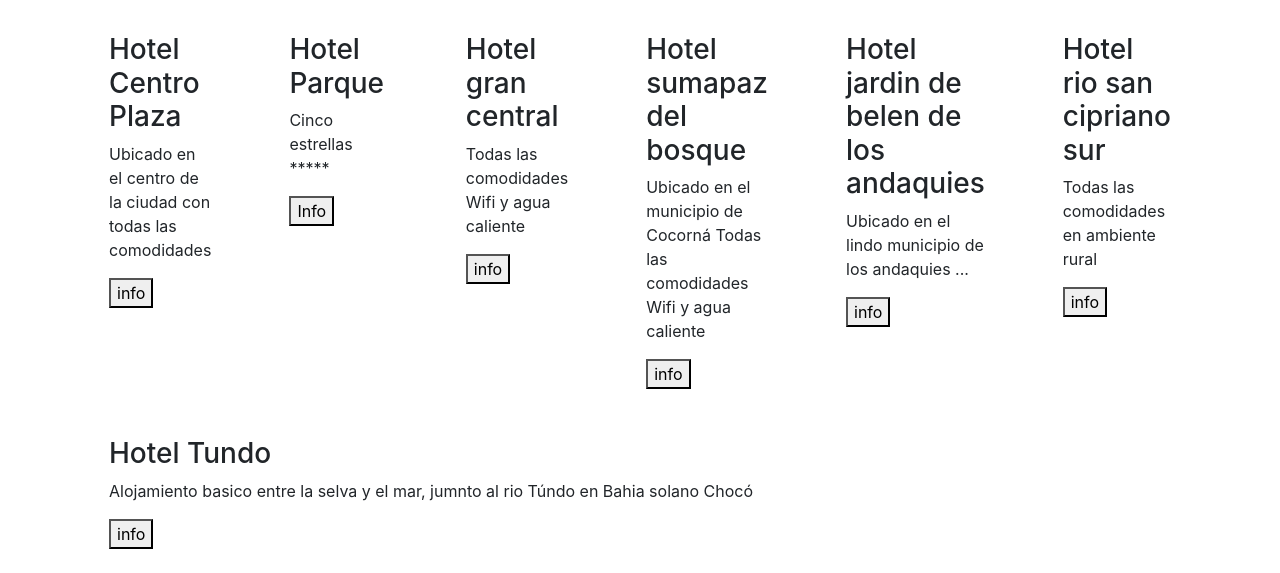
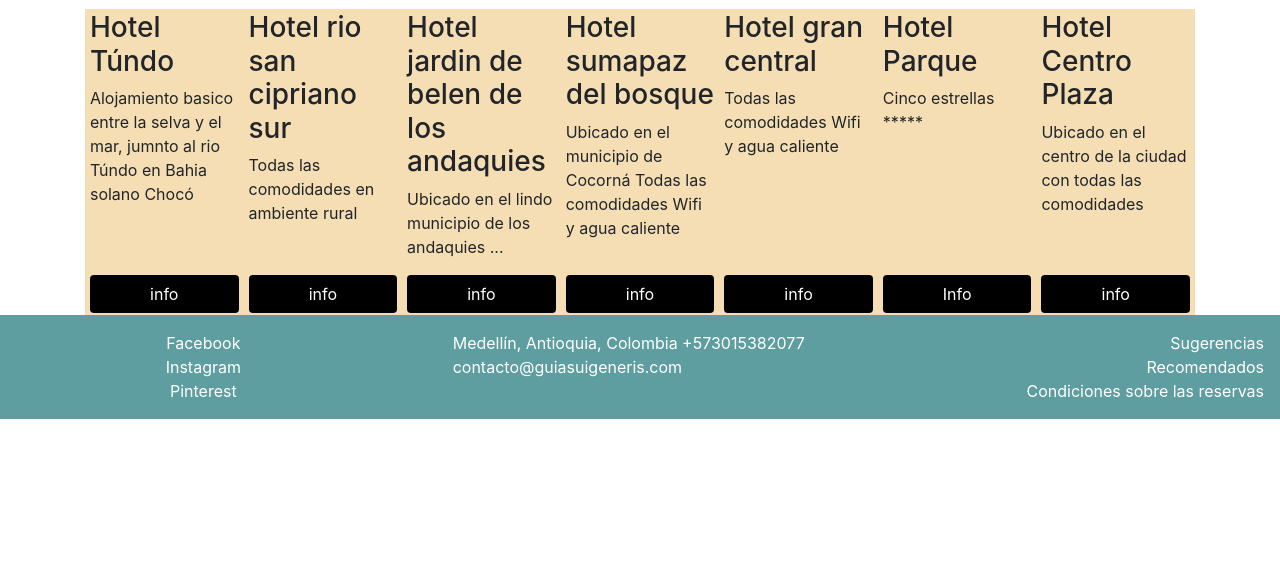
Before and after one commit to jjpalacio/guia-hoteles, a website: page index.html in a window 1280 px wide. Shown: the part 415-988 px from the top of the page. After the commit the page ends 834 px from the top, so only its background shows below. Drawn offline with nearby package versions, Linux system fonts and the light colour scheme.

Commit message:
Práctica elementos flex

```diff
--- /dev/null
+++ b/css/main.css
@@ -0,0 +1,25 @@
+.jumbotron {
+    background-color: cadetblue;
+    color: white;
+}
+
+footer {
+    background-color: cadetblue;
+    color: white;
+}
+
+.btn {
+    background-color: black;
+    color: white;
+    width: 100%;
+}
+
+.info {
+    color: white;
+}
+
+.tarjeta-hotel {
+    flex: 1 100px;
+    padding: 2px 5px 2px 5px;
+    background-color: wheat;
+}
--- a/index.html
+++ b/index.html
@@ -7,7 +7,10 @@
 
     <!-- Bootstrap CSS -->
     <link rel="stylesheet" href="node_modules/bootstrap/dist/css/bootstrap.min.css">
-    <title>Hoteles</title>
+
+    <link rel="stylesheet" href="css/main.css">
+
+    <title>Gia de Hoteles</title>
   </head>
   <body>
 
@@ -20,7 +23,6 @@
         "col align-self-star">
           <p>
             <h1>Alojamiento Urbano</h1>
-
           Alojamiento en zona urbana, con todas las posibilidades y facilidades que ofrece estár cerca al centro de las ciudades.</p>
         </div>
         <div class="col align-self-center">
@@ -34,44 +36,96 @@
             Solo dormida y comida con las comodidades basicas.</p>
         </div>
       </div>
-      <div class="row">
-        <div class="col m-sm-4">
+      <div class="d-flex flex-wrap flex-row-reverse">
+        <div class="tarjeta-hotel d-flex flex-column justify-content-between">
+          <div>
             <h3>Hotel Centro Plaza</h3>
             <p>Ubicado en el centro de la ciudad con todas las comodidades</p>
-          <button>info</button>
           </div>
-        <div class="col m-sm-4">
+          <div>
+            <button class="btn">info</button>
+          </div>
+        </div>
+        <div class="tarjeta-hotel d-flex flex-column justify-content-between">
+          <div>
             <h3>Hotel Parque</h3>
             <p>Cinco estrellas *****</p>
-          <button>Info</button>
           </div>
-        <div class="col m-sm-4">
+          <div>
+            <button class="btn">Info</button>
+          </div>
+        </div>
+        <div class="tarjeta-hotel d-flex flex-column justify-content-between">
+          <div>
             <h3>Hotel gran central</h3>
             <p>Todas las comodidades Wifi y agua caliente</p>
-          <button>info</button>
           </div>
-        <div class="col m-sm-4">
+          <div>
+            <button class="btn">info</button>
+          </div>
+        </div>
+        <div class="tarjeta-hotel d-flex flex-column justify-content-between">
+          <div>
             <h3>Hotel sumapaz del bosque</h3>
             <p>Ubicado en el municipio de Cocorná Todas las comodidades Wifi y agua caliente</p>
-          <button>info</button>
           </div>
-        <div class="col m-sm-4">
+          <div>
+            <button class="btn">info</button>
+          </div>
+        </div>
+        <div class="tarjeta-hotel d-flex flex-column justify-content-between">
+          <div>
             <h3>Hotel jardin de belen de los andaquies</h3>
             <p>Ubicado en el lindo municipio de los andaquies ...</p>
-          <button>info</button>
           </div>
-        <div class="col m-sm-4">
+          <div>
+            <button class="btn">info</button>
+          </div>
+        </div>
+        <div class="tarjeta-hotel d-flex flex-column justify-content-between">
+          <div>
             <h3>Hotel rio san cipriano sur</h3>
             <p>Todas las comodidades en ambiente rural</p>
-          <button>info</button>
           </div>
-        <div class="col m-sm-4">
-          <h3>Hotel Tundo</h3>
+          <div>
+            <button class="btn">info</button>
+          </div>
+        </div>
+        <div class="tarjeta-hotel d-flex flex-column justify-content-between">
+          <div>
+            <h3>Hotel Túndo</h3>
             <p>Alojamiento basico entre la selva y el mar, jumnto al rio Túndo en Bahia solano Chocó</p>
-          <button>info</button>
+          </div>
+          <div>
+            <button class="btn">info</button>
           </div>
         </div>
       </div>
+    </div>
+
+    <footer>
+      <div class="row">
+        <div class="col m-sm-3 d-flex flex-column align-items-center">
+          <a class="info" href="https://www.facebook.com/enespanol/">
+          Facebook</a>
+          <a class="info" href="https://www.instagram.com/?hl=es-la">Instagram</a>
+          <a class="info" href="https://co.pinterest.com/">Pinterest</a>
+        </div>
+        <div class="col m-sm-3">
+          <address>
+            Medellín, Antioquia, Colombia
+            +573015382077
+            contacto@guiasuigeneris.com
+          </address>
+        </div>
+        <div class="col m-sm-3 d-flex flex-column align-items-end">
+          <a class="info" href="https://www.facebook.com/enespanol/">
+          Sugerencias</a>
+          <a class="info" href="https://www.instagram.com/?hl=es-la">Recomendados</a>
+          <a class="info" href="https://co.pinterest.com/">Condiciones sobre las reservas</a>
+        </div>
+      </div>
+    </footer>
 
     <!-- Optional JavaScript -->
     <!-- jQuery first, then Popper.js, then Bootstrap JS -->
```
Lines whose indentation alone changed are shown as unchanged.
